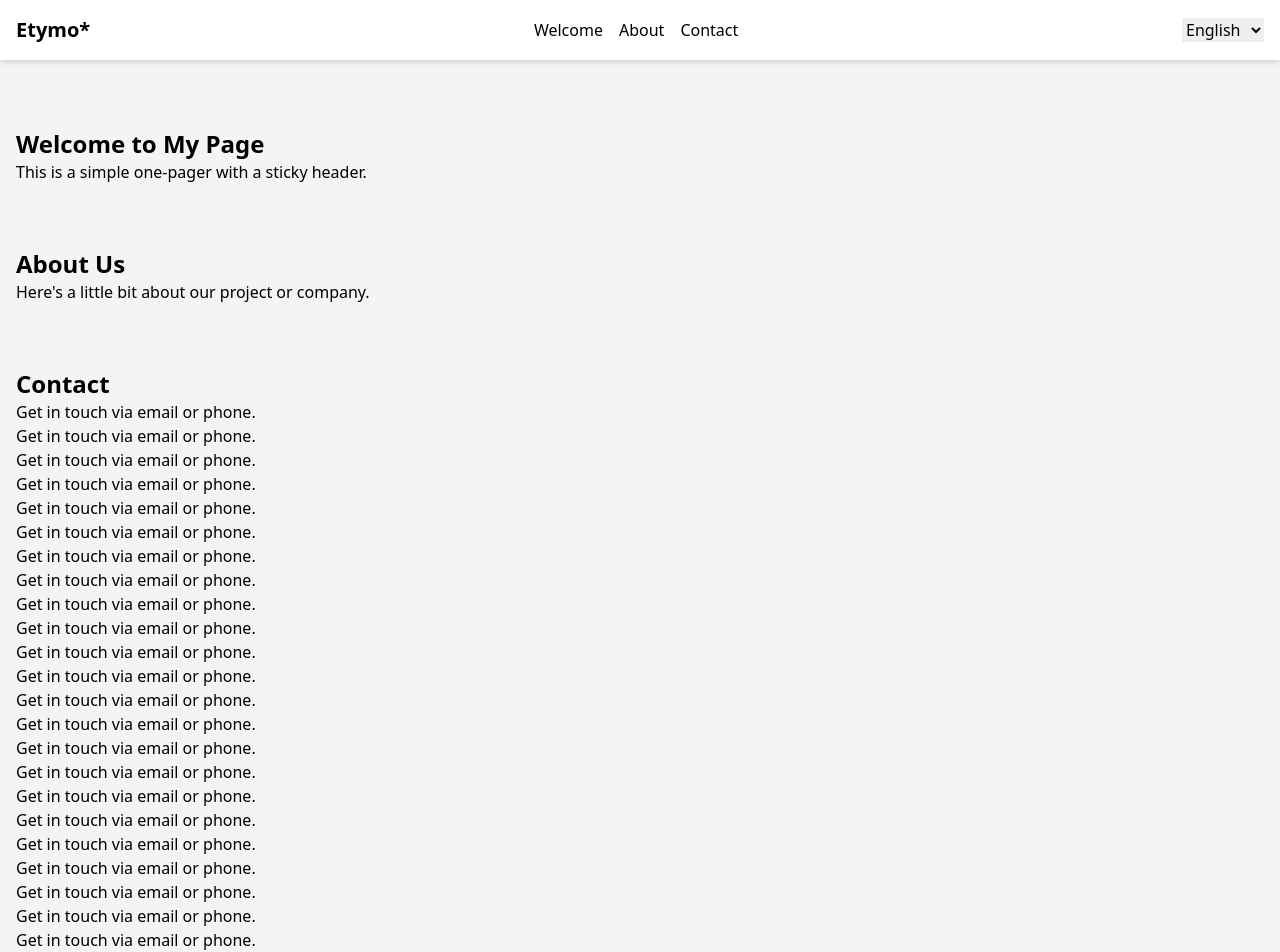
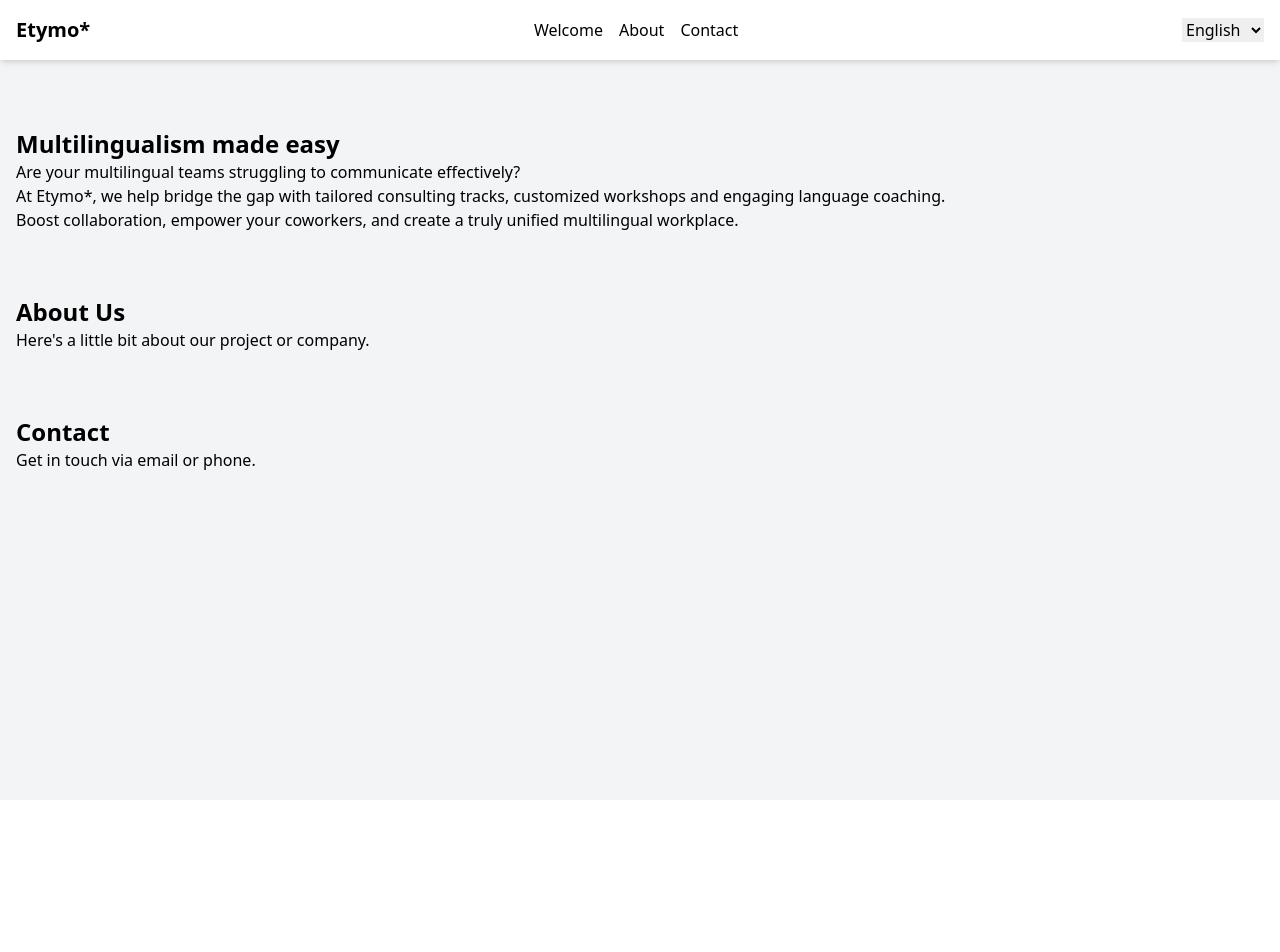
Before and after one commit to olivierpierre85/etymo, a Vue app: page / in a window 1280 px wide. Shown: the top 952 px of the page. After the commit the page ends 800 px from the top, so only its background shows below. Built offline with nearby package versions, Linux system fonts and the light colour scheme; the HTML template or start-up script is replaced by a standard one.

Commit message:
fix dependency error

```diff
--- a/package.json
+++ b/package.json
@@ -10,8 +10,7 @@
   },
   "dependencies": {
     "core-js": "^3.6.4",
-    "vue": "^2.6.11",
-    "vue-i18n": "^9.13.1"
+    "vue": "^2.6.11"
   },
   "devDependencies": {
     "@vue/cli-plugin-babel": "^5.0.8",
--- a/src/App.vue
+++ b/src/App.vue
@@ -4,7 +4,7 @@
       <h1 class="text-xl font-bold">Etymo*</h1>
       <nav>
         <ul class="flex space-x-4">
-          <li><button @click="scrollToSection('welcome')">Welcome</button></li>
+          <li><button @click="scrollToSection('multilinguism')">Welcome</button></li>
           <li><button @click="scrollToSection('about')">About</button></li>
           <li><button @click="scrollToSection('contact')">Contact</button></li>
         </ul>
@@ -16,45 +16,18 @@
       </select>
     </header>
     <div class="pt-20">
-      <section id="welcome" class="my-8 p-4">
-        <h2 class="text-2xl font-semibold">Welcome to My Page</h2>
-        <p>This is a simple one-pager with a sticky header.</p>
+      <section id="multilinguism" class="my-8 p-4">
+        <h2 class="text-2xl font-semibold">{{ t('multilingualism_title') }}</h2>
+        <p>{{ t('multilingualism_content_1') }}</p>
+        <p>{{ t('multilingualism_content_2') }}</p>
+        <p>{{ t('multilingualism_content_3') }}</p>
       </section>
-      <section id="about" class="my-8 p-4">
+      <section id="about" class="my-8 p-4 bg-blue">
         <h2 class="text-2xl font-semibold">About Us</h2>
         <p>Here's a little bit about our project or company.</p>
       </section>
       <section id="contact" class="my-8 p-4">
         <h2 class="text-2xl font-semibold">Contact</h2>
-        <p>{{ t('contact') }}</p>
-        <p>{{ t('contact') }}</p>
-        <p>{{ t('contact') }}</p>
-        <p>{{ t('contact') }}</p>
-        <p>{{ t('contact') }}</p>
-        <p>{{ t('contact') }}</p>
-        <p>{{ t('contact') }}</p>
-        <p>{{ t('contact') }}</p>
-        <p>{{ t('contact') }}</p>
-        <p>{{ t('contact') }}</p>
-        <p>{{ t('contact') }}</p>
-        <p>{{ t('contact') }}</p>
-        <p>{{ t('contact') }}</p>
-        <p>{{ t('contact') }}</p>
-        <p>{{ t('contact') }}</p>
-        <p>{{ t('contact') }}</p>
-        <p>{{ t('contact') }}</p>
-        <p>{{ t('contact') }}</p>
-        <p>{{ t('contact') }}</p>
-        <p>{{ t('contact') }}</p>
-        <p>{{ t('contact') }}</p>
-        <p>{{ t('contact') }}</p>
-        <p>{{ t('contact') }}</p>
-        <p>{{ t('contact') }}</p>
-        <p>{{ t('contact') }}</p>
-        <p>{{ t('contact') }}</p>
-        <p>{{ t('contact') }}</p>
-        <p>{{ t('contact') }}</p>
-        <p>{{ t('contact') }}</p>
         <p>{{ t('contact') }}</p>
       </section>
     </div>
--- a/src/assets/languages.js
+++ b/src/assets/languages.js
@@ -1,17 +1,22 @@
 // src/languages.js
 export default {
   en: {
-    welcome: "Welcome to My Page",
+    multilingualism_title: "Multilingualism made easy",
+    multilingualism_content_1: "Are your multilingual teams struggling to communicate effectively?",
+    multilingualism_content_2: "At Etymo*, we help bridge the gap with tailored consulting tracks, customized workshops and engaging language coaching.",
+    multilingualism_content_3: "Boost collaboration, empower your coworkers, and create a truly unified multilingual workplace.",
     about: "Here's a little bit about our project or company.",
     contact: "Get in touch via email or phone."
   },
   fr: {
-    welcome: "Bienvenue sur ma page",
+    multilingualism_title: "FR Multilingualism made easy",
+    multilingualism_content: "Are your multilingual teams struggling to communicate effectively? At Etymo*, we help bridge the gap with tailored consulting tracks, customized workshops and engaging language coaching. Boost collaboration, empower your coworkers, and create a truly unified multilingual workplace.",
     about: "Voici un peu sur notre projet ou entreprise.",
     contact: "Contactez-nous par e-mail ou téléphone."
   },
-  es: {
-    welcome: "Bienvenido a mi página",
+  nl: {
+    multilingualism_title: "NL Multilingualism made easy",
+    multilingualism_content: "Are your multilingual teams struggling to communicate effectively? At Etymo*, we help bridge the gap with tailored consulting tracks, customized workshops and engaging language coaching. Boost collaboration, empower your coworkers, and create a truly unified multilingual workplace.",
     about: "Aquí hay un poco sobre nuestro proyecto o compañía.",
     contact: "Póngase en contacto via email o teléfono."
   }
--- a/tailwind.config.js
+++ b/tailwind.config.js
@@ -1,4 +1,9 @@
 module.exports = {
+  extend: {
+    colors: {
+      'bg-blue': 'rgb(179, 229, 230)'
+    }
+  },
   mode: 'jit',
   purge: ['./index.html', './src/**/*.{vue,js,ts,jsx,tsx}'],
   darkMode: false, // or 'media' or 'class'
```
Also changed, not shown: 1 other file (tests, documents, lock files or other folders).
